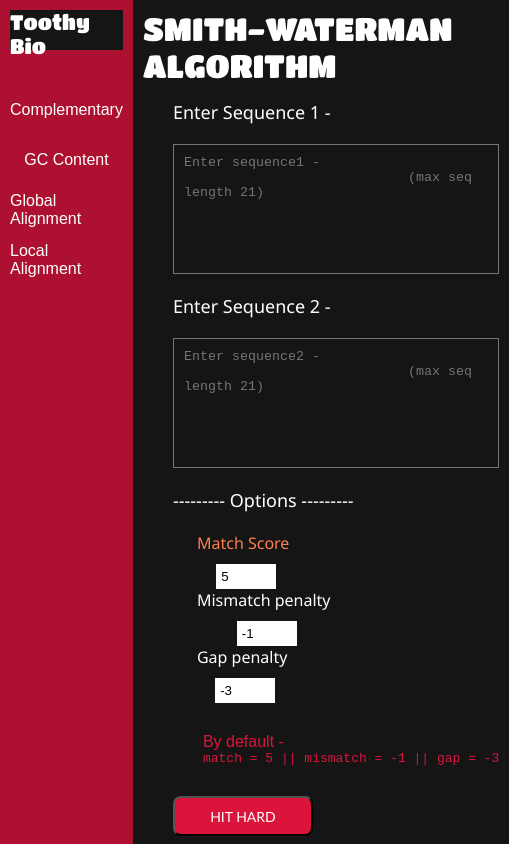
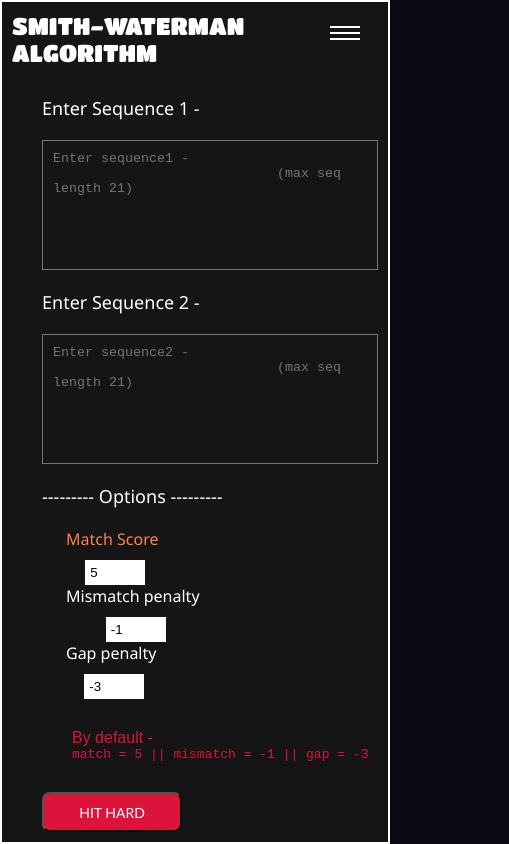
Before and after one commit to nightfury-crypto/herebio, a React (Create React App) app: page /#/local in a window 390 px wide. Shown: the whole page, 509 px wide, since content can reach past the window. Built offline with nearby package versions, Linux system fonts and the light colour scheme.

Commit message:
updated many files made responsive

```diff
--- a/src/App.css
+++ b/src/App.css
@@ -3,15 +3,14 @@
     justify-content: flex-start;
     align-items: center;
 }
+
 .mainscreen {
-    width: 100%;
+    width: 100vw;
     height: 100vh;
     background-color: #151515;
     padding: 10px;
     flex: 1;
-}
-.mainscreen {
-    flex: 0.85;
+    border: 2px solid #fff;
 }
 
 .btn {
@@ -30,3 +29,23 @@
     transition: all 0.5s ease-in-out;
     text-transform: uppercase;
 }
+
+.mainpage {
+    width: 100%;
+    height: 100%;
+    display: grid;
+    place-items: center;
+}
+
+.mainstart {
+    width: 90%;
+    height: 60%;
+    display: flex;
+    justify-content: flex-start;
+    align-items: center;
+    flex-direction: column;
+}
+
+.mainstart>h1 {
+    font-size: 5em;
+}
--- a/src/App.js
+++ b/src/App.js
@@ -20,6 +20,15 @@ function App() {
           </Route>
           <Route path="/local" element={<SmithWaterAlgo />}>
           </Route>
+          <Route path="/"
+            element={<div className='mainpage'>
+              <div className="mainstart">
+                <h1>HERE BIO</h1>
+                <h4>It's a website where you can find some tools related to biology</h4>
+                <h5>Select the service from the sidebar.</h5>
+              </div>
+            </div>}>
+          </Route>
 
 
         </Routes >
--- a/src/SideBar.css
+++ b/src/SideBar.css
@@ -1,15 +1,57 @@
 @import url('https://fonts.googleapis.com/css2?family=Titan+One&display=swap');
+
+.hamburger {
+    width: 50px;
+    height: 30px;
+    position: absolute;
+    top: 20px;
+    right: 20px;
+    z-index: 20;
+    cursor: pointer;
+    display: grid;
+    place-items: center;
+    /* background: rgba(255, 255, 255, 0.25); */
+    border-radius: 7px;
+}
+.ham-wrap > div {
+    width: 30px;
+    border: 1px solid #fff;
+    background-color: #fff;
+    margin-bottom: 4px;
+    transition: all 0.6s ease-in-out;
+}
+.hamactive > .ham-wrap > .line1, .hamactive > .ham-wrap .line3{
+    transform: rotate(45deg);
+}
+
+.sidebar__wrap {
+    width: 100%;
+    height: 100%;
+    position: absolute;
+    top: 0;
+    left: 0;
+    transition: all 0.6s ease-in-out;
+}
 
 .sidebar {
     width: 100%;
+    max-width: 250px;
     height: 100vh;
     padding: 10px;
     display: flex;
     justify-content: flex-start;
     align-items: center;
     flex-direction: column;
-    flex: 0.16;
     background-color: rgb(173, 16, 48);
+    position: absolute;
+    top: 0;
+    left: 0;
+    z-index: 15;
+    transition: all 0.6s ease-in-out;
+}
+.sideclose {
+    /* display: none !important; */
+    left: -100%;
 }
 .barhead {
     background-color: #151515;
@@ -34,3 +76,9 @@
     font-family: sans-serif;
     font-weight: 300;
 }
+
+@media screen and (max-width: 340px) {
+    .hamburger {
+        transform: scale(0.6);
+    }
+}
--- a/src/SideBar.js
+++ b/src/SideBar.js
@@ -1,41 +1,68 @@
-import React from 'react'
+import React, { useState } from 'react'
 import './SideBar.css'
 import { Link } from 'react-router-dom'
 
 function SideBar() {
+    const [hamisOpen, sethamisOpen] = useState(false)
 
+    const handlehamburger = (e) => {
+        if (e.target.className.includes('hamactive') === true || e.target.className.includes('lineactive') == true) {
+            sethamisOpen(false)
+        } else {
+            sethamisOpen(true)
+        }
+    }
+
+    const closesidebar = () => {
+        if (hamisOpen) {
+            sethamisOpen(false)
+        }
+    }
 
     return (
-        <div className='sidebar'>
+        <>
+            <div className={`hamburger ${hamisOpen ? 'hamactive' : ''}`} onClick={handlehamburger}>
+                <div className="ham-wrap">
+                    <div className={`line1 ${hamisOpen ? 'lineactive' : ''}`}></div>
+                    <div className={`line2 ${hamisOpen ? 'lineactive' : ''}`}></div>
+                    <div className={`line3 ${hamisOpen ? 'lineactive' : ''}`}></div>
+                </div>
+            </div>
+            <div className={`sidebar__wrap ${hamisOpen ? '' : 'sideclose'}`} onClick={closesidebar}>
+
+                <div className={`sidebar ${hamisOpen ? '' : 'sideclose'}`}>
                     <div className="bar barhead">
-                toothy Bio
+                        Here Bio
                     </div>
 
-            <Link to="/complementary">
+                    <Link to="/complementary" onClick={closesidebar}>
                         <div className="bar" style={{ marginTop: '30px' }}>
                             complementary
                         </div>
                     </Link>
 
-            <Link to="/contentgc">
+                    <Link to="/contentgc" onClick={closesidebar}>
                         <div className="bar">
                             GC content
                         </div>
                     </Link>
 
-            <Link to="/global">
+                    <Link to="/global" onClick={closesidebar}>
                         <div className="bar">
                             Global Alignment
                         </div>
                     </Link>
 
-            <Link to="/local">
+                    <Link to="/local" onClick={closesidebar}>
                         <div className="bar">
                             Local Alignment
                         </div>
                     </Link>
 
                 </div>
+            </div>
+
+        </>
     )
 }
 
--- a/src/services/ContentGC.css
+++ b/src/services/ContentGC.css
@@ -7,6 +7,7 @@
     justify-content: flex-start;
     align-items: center;
     flex-direction: column;
+    overflow: auto;
 }
 
 .contentgc__top {
@@ -38,10 +39,26 @@
 .same > p {
     font-weight: 900;
     font-family: 'Arial Narrow Bold', sans-serif;
-    font-size: 25px;
+    font-size: 1.8em;
     color: #9c3cb2;
 }
 
 .same > span {
     margin-left: 20px;
 }
+
+
+@media screen and (max-width:565px) {
+    .contentgc__top > h3 {
+        font-size: 1.5em !important;
+    }
+
+    .gcsame {
+        margin-left: 0px !important;
+        font-size: 0.9em;
+    }
+
+    .gcsame > span {
+        margin-left: 2px !important;
+    }
+}
--- a/src/services/ContentGC.js
+++ b/src/services/ContentGC.js
@@ -55,10 +55,10 @@ function ContentGC() {
             {(gcCal || atCal) ? <div className="comp__bottomResult">
                 <hr />
                 <div>
-                    <div className='same'>
+                    <div className='same gcsame'>
                         <p>OUTPUT </p>
-                        <span>GC content - <span> {gcCal}%</span></span>
-                        <span>AT content - <span> {atCal}%</span></span>
+                        <span>GC content - <span> {String(gcCal).substring(0,5)}%</span></span>
+                        <span>AT content - <span> {String(atCal).substring(0,5)}%</span></span>
                     </div>
                 </div>
             </div> : <div className="comp__bottomResult"><hr /></div>}
```
Lines whose indentation alone changed are shown as unchanged.
